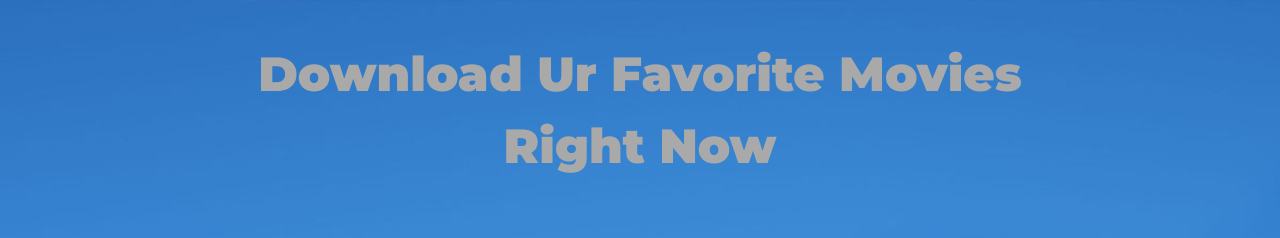
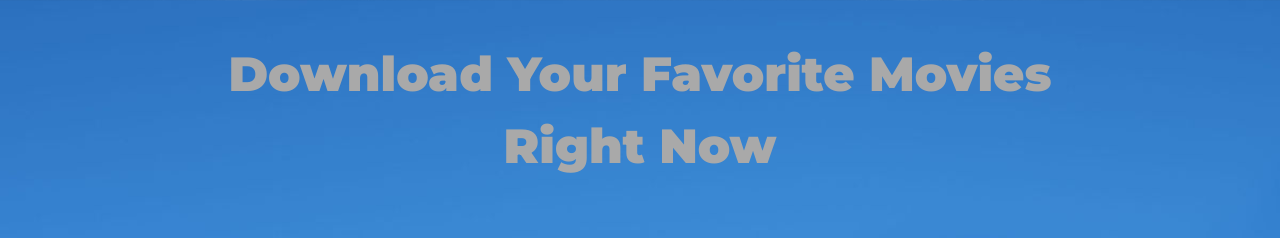
Before and after one commit to Bashar-Ahmed/GGWEBD, a plain HTML site: page index.html in a window 1280 px wide. Shown: the top 238 px of the page. Drawn offline with nearby package versions, Linux system fonts and the light colour scheme.

Commit message:
Update index.html

```diff
--- a/index.html
+++ b/index.html
@@ -36,9 +36,9 @@ Bashar Ahmed
 
   <section id="title">
 
-  <div class="container-fluid" style="padding: 3% 15%; background-image: url(background.jpg); background-repeat: no-repeat; background-attachment: fixed; background-size: 100% 100%;">
+  <div class="container-fluid" style="padding: 3% 13%; background-image: url(background.jpg); background-repeat: no-repeat; background-attachment: fixed; background-size: 100% 100%;">
 
-    <h1 style="font-size: 3rem;line-height: 1.5;">Download Ur Favorite Movies Right Now</h1>
+    <h1 style="font-size: 3rem;line-height: 1.5;">Download Your Favorite Movies Right Now</h1>
 
     <br>
     <br>
```
